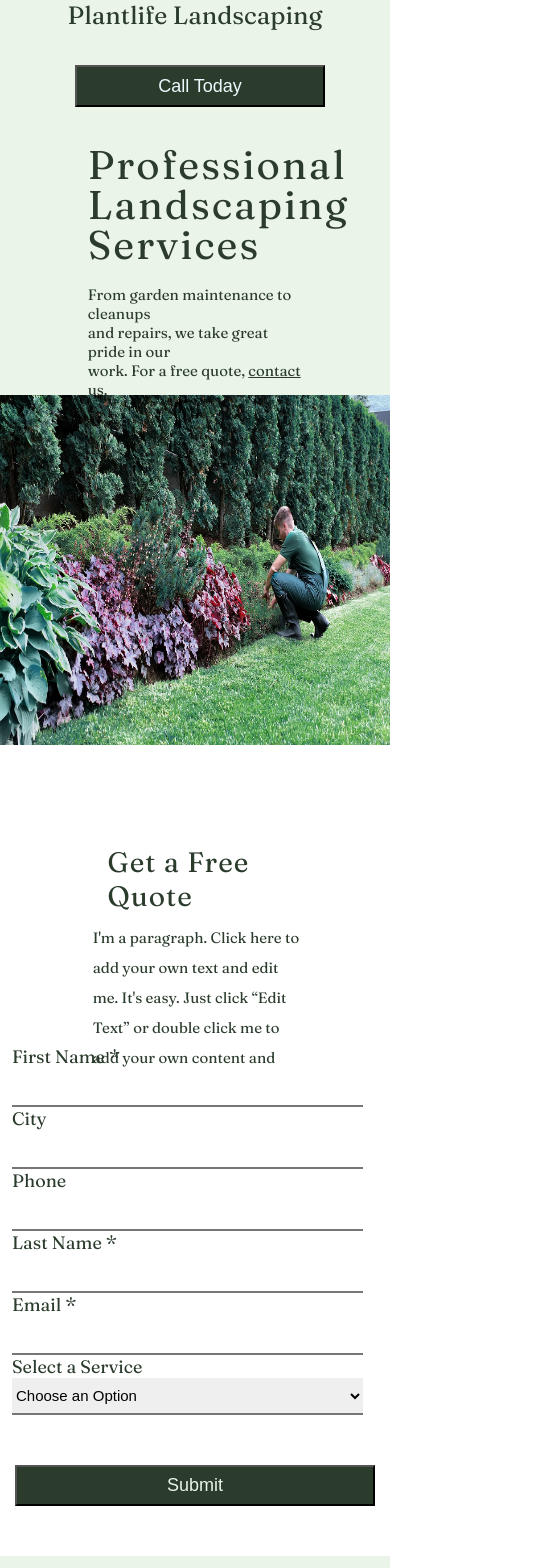
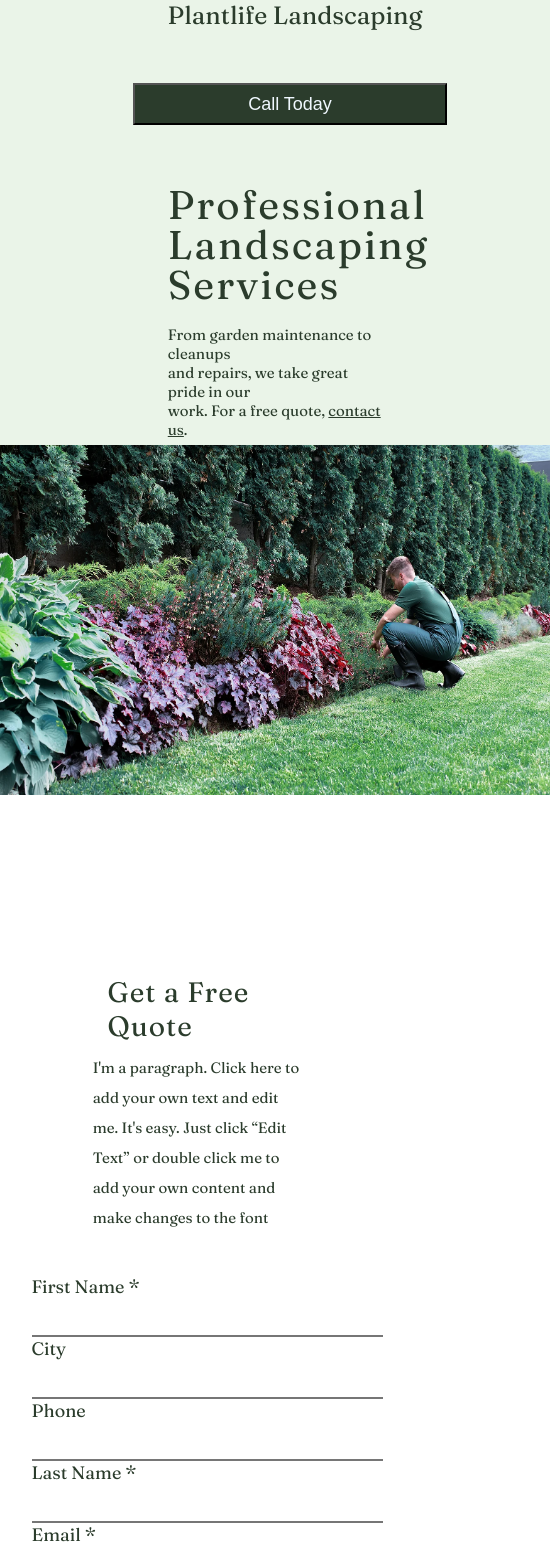
Before and after one commit to mahmudov2001/EvoFinalProject, a React (Create React App) app: page / in a window 390 px wide. Shown: the top 1568 px of the page, 550 px wide, since content can reach past the window. Built offline with nearby package versions, Linux system fonts and the light colour scheme.

Commit message:
fix responsive layout

```diff
--- a/src/Footer/Footer.css
+++ b/src/Footer/Footer.css
@@ -1,20 +1,22 @@
 .nth9 {
-    width: 1516px;
+    width: calc(100vw - 260px);
     display: flex;
+    flex-direction: column;
     background-color: #2B3C2C;
     color: #FFFFFF;
+    padding-inline: 130px;
 }
 
 .nth9LeftP1 {
     width: 380px;
     font-size: 60px;
-    margin-left: 130px;
     padding-top: 70px;
+    margin-right: 120px;
 }
 
 .nth9LeftP2 {
     color: #FFFFFF;
-    padding: 150px 130px 80px;
+    padding: 150px 0px 80px;
 }
 
 .nth9LeftP2 a {
@@ -26,8 +28,13 @@
     display: flex;
 }
 
-.nth9right {
-    padding-left: 180px;
+.nth9left {
+    width: 100%;
+}
+.nth9left-flex{
+    display: flex;
+    flex-direction: row;
+    justify-content: space-between;
 }
 
 .nth9right a {
@@ -40,6 +47,7 @@
     flex-direction: column;
     line-height: 30px;
     letter-spacing: 1px;
+    margin-right: 60px;
 }
 
 .nth9RightP2 {
@@ -48,7 +56,6 @@
     flex-direction: column;
     line-height: 30px;
     letter-spacing: 1px;
-    margin-inline: 70px;
 }
 
 .nth9A {
@@ -61,12 +68,33 @@
     height: 30px;
     margin-inline: 2px;
 }
+@media (max-width: 900px) {
+    .nth9 {
+        width: calc(100vw - 30px);
+        display: flex;
+        flex-direction: column;
+        background-color: #2B3C2C;
+        color: #FFFFFF;
+        padding-left: 30px;
+    }
+    .nth9left-flex{
+        display: flex;
+        flex-direction: column;
+    }
+    .nth9LeftP1{
 
-@media(max-width: 750px) {
+    }
+    .nth9LeftP2{
+
+    }
+    .nth9right {
+
+    }
+}
+@media (max-width: 750px) {
     .nth9 {
         min-width: 320px;
         width: 100vw;
-        height: 320px;
         flex-direction: column;
     }
 
@@ -98,10 +126,9 @@
     }
 
     .nth9LeftP2 {
-        height: 0;
         min-width: 260px;
         width: 70vw;
-        padding: 170px 0 20px 17px;
+        padding: 70px 0 20px 17px;
     }
 
     .nth9RightP1 {
--- a/src/Header/Header.css
+++ b/src/Header/Header.css
@@ -1,12 +1,16 @@
 .navbar{
-    width: 100vw;;
+    width: calc(100vw - 60px);
     display: flex;
     flex-direction: row;
+    justify-content: space-between;
     background-color:#EAf4E8;
-    height: 95px;
+    height: 125px;
     align-items: center;
     position:fixed;
     z-index: 10;
+    padding-left: 50px;
+    padding-right: 10px;
+    padding-bottom: 10px;
 }
 .landScaping{
     color: #2B3C2C;
@@ -15,14 +19,12 @@
     color: #2B3C2C;
 }
 .plantLife{
-    padding-left: 50px;
     font-size: 17px;
 }
 .home{
     display: flex;
     flex-direction: row;
     align-items: center;
-    padding-left: 650px;
 }
 .firstButton{
     cursor: pointer;
@@ -31,6 +33,7 @@
     background-color: #2B3C2C;
     color: aliceblue;
     font-size: 18px;
+
 }
 .firstButton:hover{
     background-color: inherit;
@@ -45,9 +48,13 @@
     width: 20px;
     height: 20px;
 }
-
-
-@media(max-width:750px){
+@media (max-width:900px){
+    .navbar{
+        position:static;
+        width: calc(100vw + 70px);
+    }
+}
+@media (max-width:750px){
     .plantLife{
         display: flex;
         justify-content: center;
@@ -60,7 +67,7 @@
     .navbar{
         flex-direction: column;
         position:static;
-        width:100vw;
+        width: calc(100vw + 100px);
     }
     .alar{
         display: none;
@@ -74,6 +81,7 @@
         margin-top: 35px;
         width: 80%;
         height: 42px;
+        margin-right: 20px;
     }
 }
 
--- a/src/Home/Home.css
+++ b/src/Home/Home.css
@@ -4,9 +4,13 @@ body{
 }
 .second{
     display: flex;
-    width: 1519px;
+    flex-direction: row;
+    justify-content: space-between;
+    width: calc(100vw - 100px);
+    padding-inline: 50px;
     height: 760px;
     background-color:#EAf4E8;
+    padding-bottom: 10px;
 }
 .head1{
     letter-spacing: 15px;
@@ -14,10 +18,10 @@ body{
     font-size: 96px;
     width: 700px;
     line-height: 80px;
-    padding-left: 50px;
+    /* padding-left: 50px; */
 }
 .paragraph1{
-    margin-left: 300px;
+    margin-left: 40px;
     padding-top: 350px;
     font-size:18px;
 }
@@ -26,18 +30,18 @@ body{
 }
 .flowers{
     height: 700px;
-    width: 100%;
+    width: calc(100vw - 100px);
     padding-inline: 50px;
     position: absolute;
     top: -250px;
 }
 .motherFlowers{
-    width: 98vw;
-    height:400px;
+    width: 100vw;
+    height:500px;
     position: relative;
 }
 .third{
-    width: 1516px;
+    width: calc(100vw - 0px);
     margin-top: 100px;
     display: flex;
 }
@@ -119,7 +123,7 @@ body{
     color:#2B3C2C;
 }
 .nth4{
-    width: 1469px;
+    width: calc(100vw - 50px);
     padding-left:50px ;
     height: 1200px;
     background-color: #EAf4E8;
@@ -147,7 +151,7 @@ body{
     color: #2B3C2C;
 }
 .nth5{
-    height: 444px;
+    width: calc(100vw - 50px);
     padding-left: 50px;
     display: flex;
     align-items: center;
@@ -156,15 +160,15 @@ body{
 }
 .img1{
     margin-inline: 20px;
-    width:334.8px;
+    width: 23%;
     height: 260px;
 }
 .img2{
-    width: 334px;
+    width: 23%;
     height:550px;
 }
 .nth6{
-    width: 1516px;
+    width: calc(100vw - 50px);
     display: flex;
     justify-content: space-between;
     margin-bottom: 80px;
@@ -172,6 +176,7 @@ body{
 .nth6 p{
     width: 410px;
     margin-right: 200px;
+    margin-left: 30px;
     font-size: 18px;
     line-height: 30px;
 }
@@ -182,13 +187,14 @@ body{
 }
 .hrs{
     margin-right:50px;
-    width:1400px;
+    width:96%;
 }
 .information{
-    width: 1516px;
+    width: calc(100vw - 50px);
     display: flex;
     justify-content: space-around;
     margin-top:60px;
+    padding-left: 50px;
 }
 .information p{
     font-size: 30px;
@@ -207,9 +213,9 @@ body{
 }
 .nth7{
     align-items: center;
-    width: 1519px;
+    width: calc(100vw);
     display:flex;
-    height: 360px;
+    /* height: 360px; */
     background-color: #EAf4E8;
     margin-top: 200px;
 }
@@ -282,16 +288,125 @@ blockquote{
     }
 }
 .nth8{
-    width: 1519px;
-    height: 820px;
+    width: calc(100vw - 100px);
+    padding-inline:50px;
+    /* height: 820px; */
     background-color: #EAf4E8;
 }
 .nth8 img{
-    width: 1399px;
+    width: 95%;
     height: 700px;
-    margin-left:50px;
+
 }
 
+@media (max-width: 1400px){
+    .third{
+        width: calc(100vw - 0px);
+        margin-top: 50px;
+        display: flex;
+        flex-direction: column;
+    }
+    .thirdLeft{
+        width: 100vw;
+        height: 300px;
+        display: flex;
+        flex-direction: column;
+        align-items: center;
+    }
+    .thirdLeft h2{
+        margin-left: 20px;
+        letter-spacing: 1px;
+        font-weight: 100;
+        width: 50%;
+        font-size: 60px;
+    }
+    .thirdLeft p{
+        width: 52%;
+        font-size: 18px;
+        line-height: 30px;
+        margin-top: 30px;
+    }
+    .thirdRight{
+        width: 100vw;
+        display: flex;
+        flex-direction: column;
+        align-items: center;
+    }
+    .nth5{
+        width: calc(100vw - 50px);
+        padding-left: 50px;
+        display: flex;
+        flex-direction: column;
+        align-items: center;
+        position: relative;
+        bottom: 222px;
+    }
+    .img1{
+        margin-inline: 20px;
+        width: 70%;
+        height: 345px;
+    }
+    .img2{
+        width: 70%;
+        height:750px;
+    }
+    .nth8{
+        width: calc(100vw - 100px);
+        padding-inline:50px;
+        /* height: 820px; */
+        background-color: #EAf4E8;
+    }
+    .nth8 img{
+        width: 95%;
+        height: 700px;
+    }
+}
+@media (max-width: 900px){
+    .second{
+        display: flex;
+        flex-direction: column;
+        justify-content: flex-start;
+        width: calc(100vw + 30px);
+        padding-inline: 50px;
+        height: 760px;
+        background-color:#EAf4E8;
+    }
+    .paragraph1{
+        margin-left: 0px;
+        padding-top: 50px;
+        font-size:18px;
+    }
+    .flowers{
+        height: 700px;
+        width: calc(100% - 50px);
+        padding-inline: 25px;
+        position: absolute;
+        top: -250px;
+    }
+    .motherFlowers{
+        width: calc(100vw + 130px);
+        height:500px;
+        position: relative;
+    }
+    .third{
+        width: calc(100vw - 0px);
+        margin-top: 30px;
+    }
+    .nth4{
+        width: calc(100vw + 80px);
+        padding-left:50px ;
+        height: 1200px;
+        background-color: #EAf4E8;
+    }
+    .nth7{
+        align-items: center;
+        width: calc(100vw + 130px);
+        display:flex;
+        /* height: 360px; */
+        background-color: #EAf4E8;
+        margin-top: 200px;
+    }
+}
 
 @media (max-width:750px){
 
@@ -299,7 +414,7 @@ blockquote{
         display: flex;
         align-items: center;
         padding-top: 50px;
-        width: 100vw;
+        width: calc(100vw + 60px);
         height: 250px;
         flex-direction: column;
     }
@@ -319,28 +434,28 @@ blockquote{
     }
     .flowers{
         min-width: 320px;
-        width: 100vw;
+        width: 100%;
         padding-inline: 0;
         position: static;
         bottom: 0;
+        top: 0;
     }
     .third{
-        display: flex;
         justify-content: center;
         width: 320px;
-        flex-direction: column;
     }
     .motherFlowers{
         position: static;
-        height: 0;
+        height: 350px;
+        width: calc(100vw + 160px);
+
     }
     .motherFlowers img{
         height: 350px;
     }
     .thirdLeft{
-        padding-top:200px;
+        /* padding-top:200px; */
         width: 100vw;
-        height: 200px;
         margin-top:150px;
     }
     .thirdLeft h2{
@@ -391,7 +506,7 @@ blockquote{
         flex-direction: column;
         align-items: center;
         justify-content:center;
-        width: 100vw;
+        width: calc(100vw + 160px);
         min-width: 320px;
         height: auto;
         padding-left: 0;
@@ -407,7 +522,7 @@ blockquote{
     }
     .hrs{
         margin: 0;
-        width:100vw;
+        width:96%;
         display: block;
     }
     .button2{
@@ -433,6 +548,7 @@ blockquote{
         flex-direction: column;
         height: 1220px;
         margin-top: 220px;
+        width: calc(100vw + 90px);
     }
     .nth6{
         width: 100vw;
@@ -467,7 +583,7 @@ blockquote{
     }
     .nth7{
         min-width: 320px;
-        width: 100vw;
+        width: calc(100vw + 160px);
         flex-direction: column;
         margin-top: 0;
     }
@@ -502,9 +618,9 @@ blockquote{
         margin-left: 30px;
     }
     .nth8{
-        width: 100vw;
+        width: calc(100vw + 60px);
         min-width: 300px;
-        height: 300px;
+        padding-bottom : 30px;
     }
     .nth8 img{
         width: 100%;
```
Also changed, not shown: src/Footer/Footer.js (+29 -10 lines), src/Home/Home.js (+3 -6 lines).
